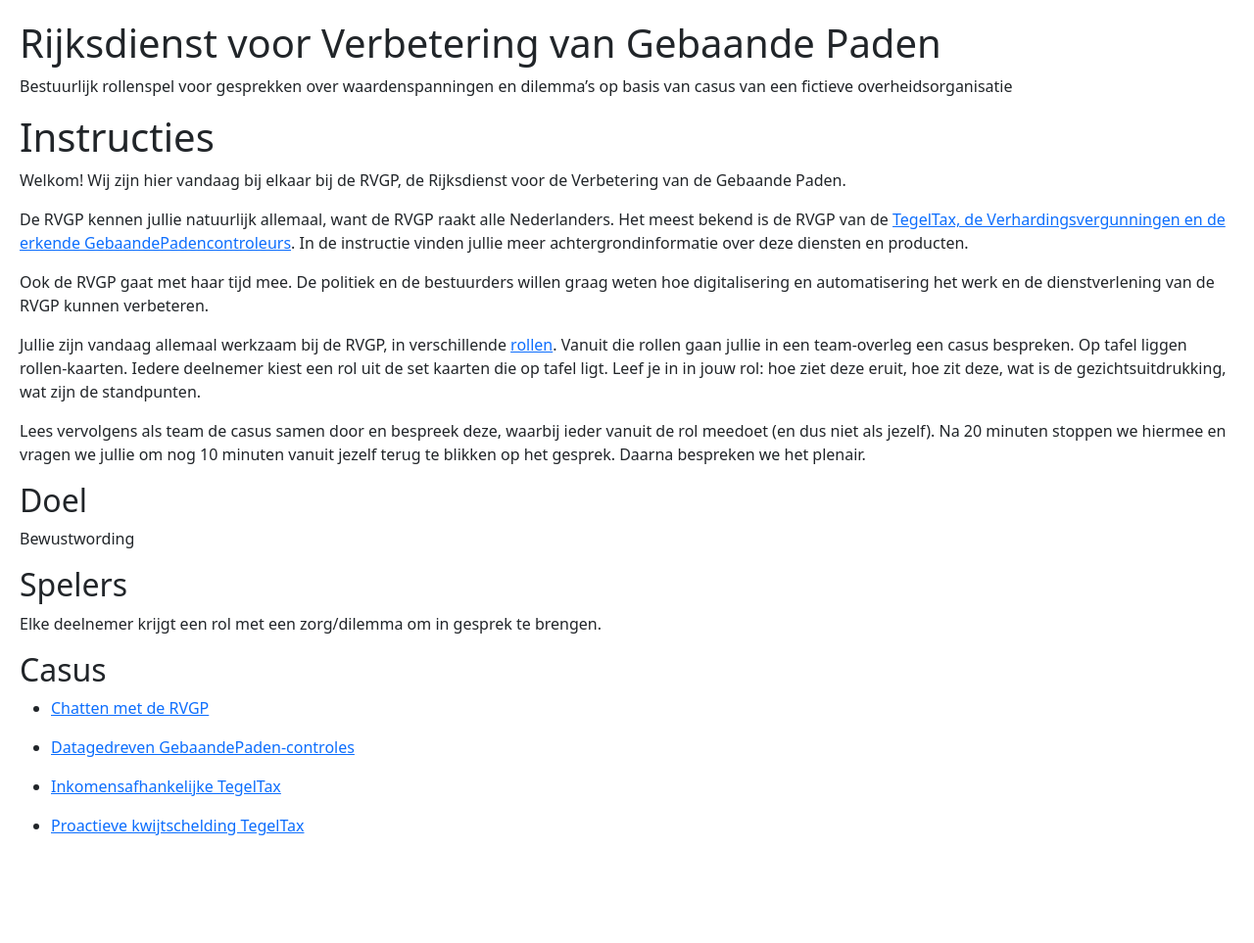
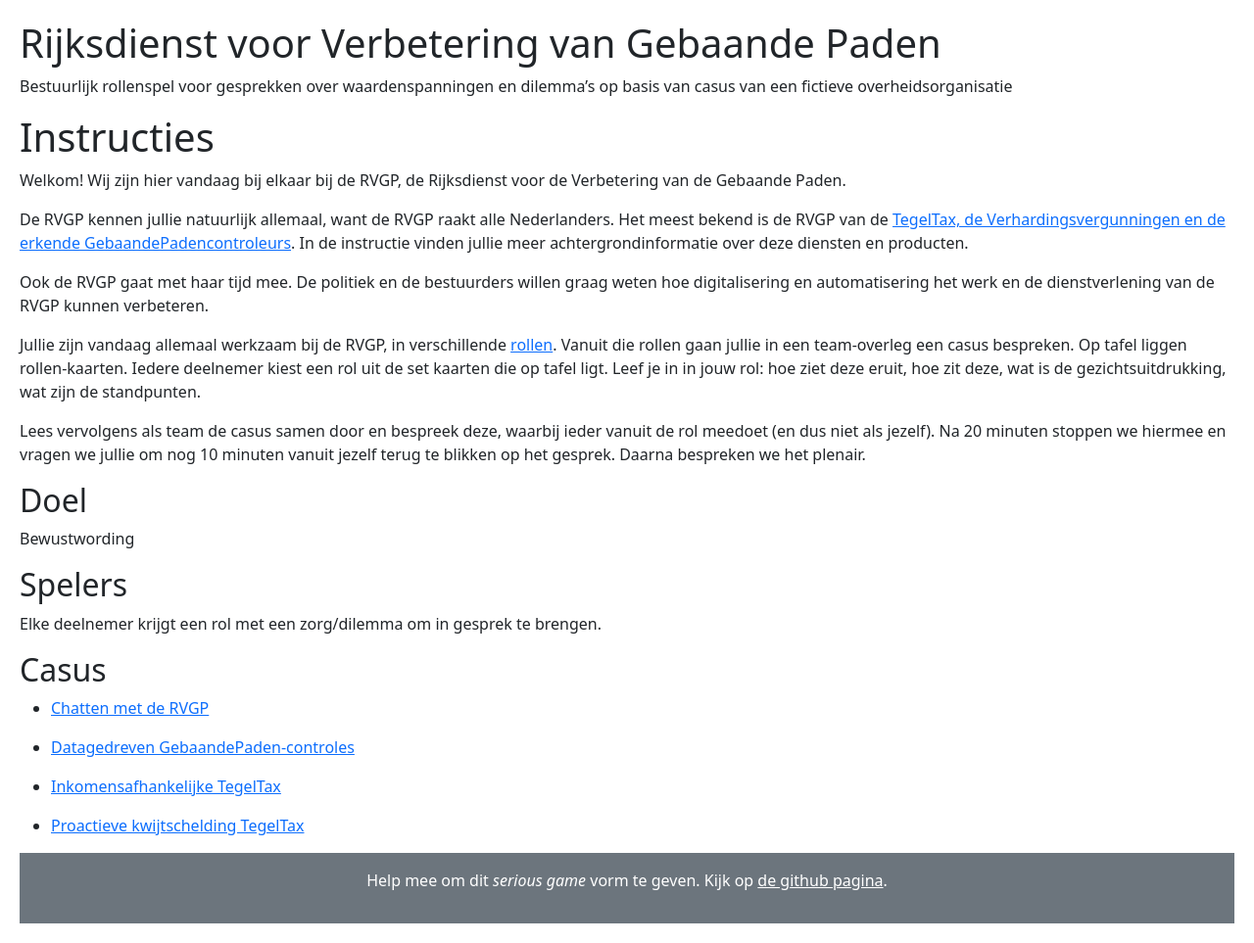
Before and after one commit to codefornl/Rijksdienst-voor-de-Verbetering-van-de-Gebaande-Paden, a Jekyll site: the page built from index.md, in a window 1280 px wide. Shown: the whole page at 98% size. Built offline with Jekyll 4.4.1, drawn with Linux system fonts in a browser that asks for light colours; before the commit the page ends 900 px from its top, so only the background shows below that.

Commit message:
minimale navigatie en oproep mee te helpen

```diff
--- /dev/null
+++ b/_includes/footer.html
@@ -0,0 +1,5 @@
+<footer class="bg-secondary text-white py-3">
+    <div class="container text-center">
+        <p>Help mee om dit <i>serious game</i> vorm te geven. Kijk op <a class="text-white" href="https://github.com/codefornl/Rijksdienst-voor-de-Verbetering-van-de-Gebaande-Paden">de github pagina</a>.</p>
+    </div>
+</footer>
--- /dev/null
+++ b/_includes/header.html
@@ -0,0 +1,3 @@
+{% if page.url != "/" %}
+    <a href="{{ "/" | relative_url }}">Home</a>
+{% endif %}
--- a/_layouts/default.html
+++ b/_layouts/default.html
@@ -9,7 +9,9 @@
         </style>
     </head>
     <body>
+        {% include header.html %}
         <h1>{{ page.title }}</h1>
         {{ content }}
+        {% include footer.html %}
     </body>
 </html>
```
